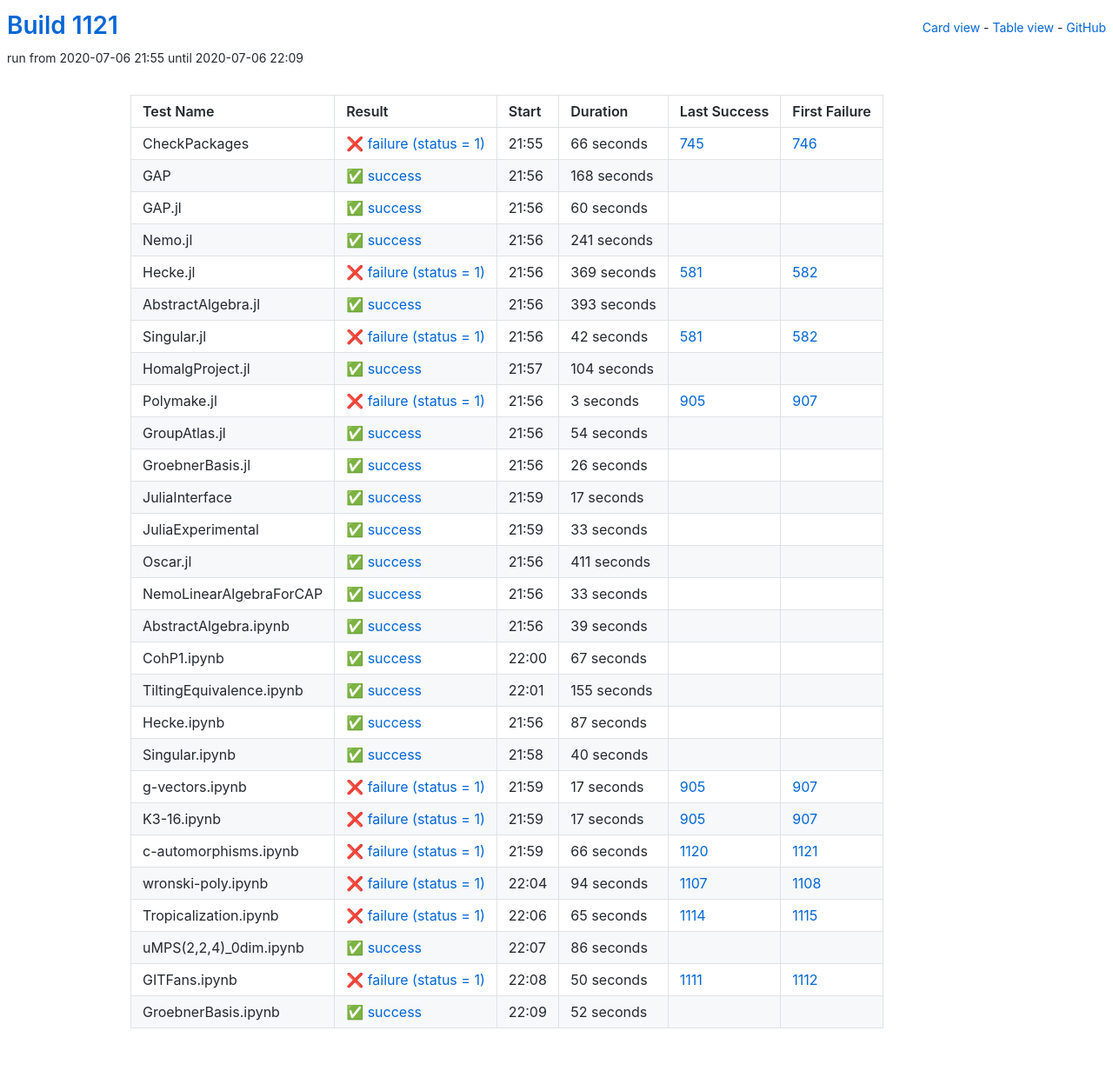
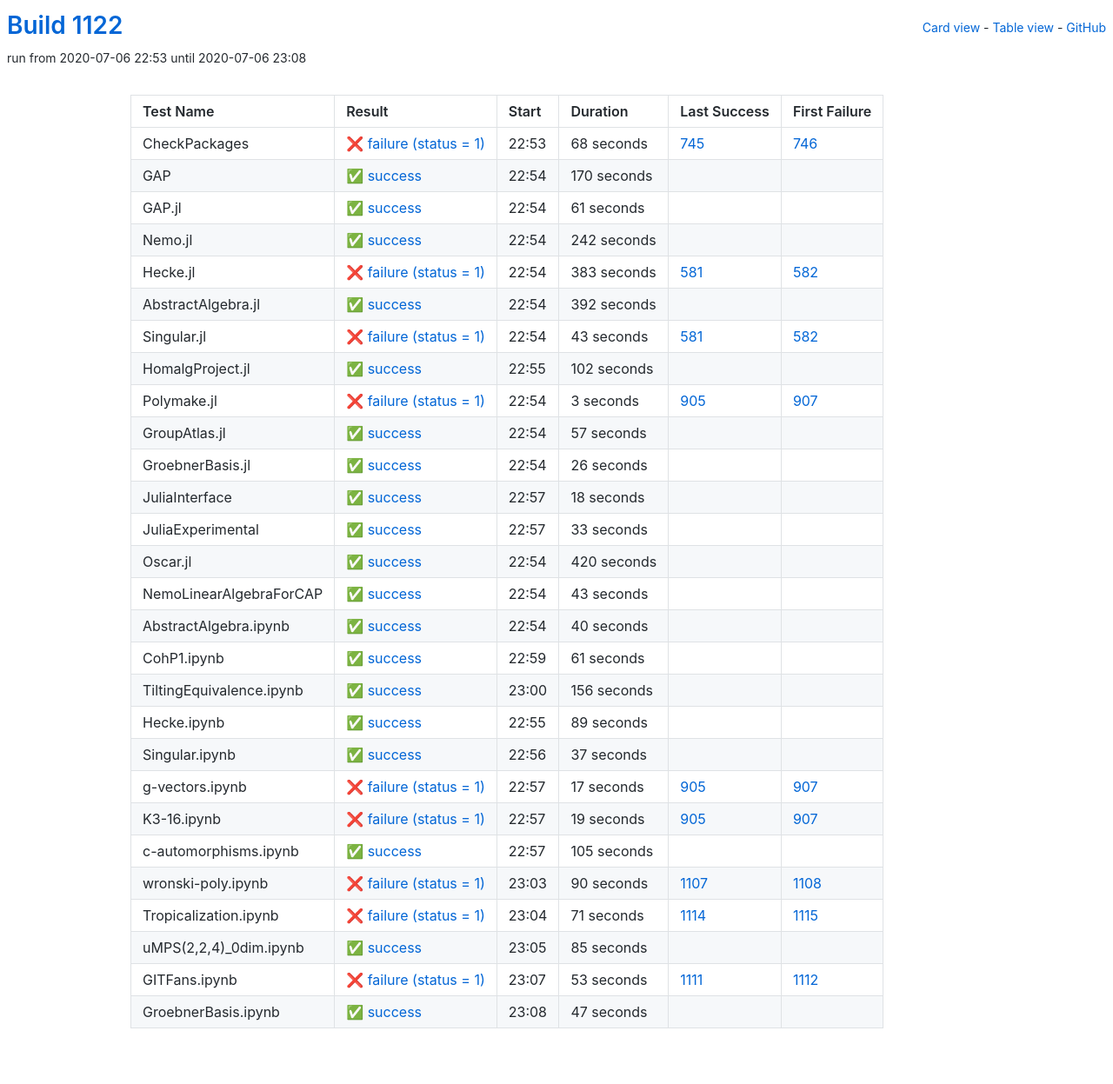
Before and after one commit to oscar-system/oscar-ci-status-1.4, a Jekyll site: the page built from table.html, in a window 1280 px wide. Shown: the whole page at 87% size. Built offline with Jekyll 4.4.1, drawn with Linux system fonts in a browser that asks for light colours.

Commit message:
Build #1122

```diff
--- a/_data/ci.yml
+++ b/_data/ci.yml
@@ -1,6 +1,6 @@
 ---
-build: 1121
-build_url: https://oscarci.mathematik.uni-kl.de/job/oscar-julia-1.4/1121/
+build: 1122
+build_url: https://oscarci.mathematik.uni-kl.de/job/oscar-julia-1.4/1122/
 job: oscar-julia-1.4
 organization: oscar-system
 repo: oscar-ci-status-1.4
@@ -8,104 +8,104 @@ repourl: https://github.com/oscar-system/oscar-ci-status-1.4
 tests:
 - name: CheckPackages
   id: checkpackages
-  log: https://oscarci.mathematik.uni-kl.de/job/oscar-julia-1.4/1121/artifact/logs/build-1121/CheckPackages.log
-  start: 2020-07-06 21:55
+  log: https://oscarci.mathematik.uni-kl.de/job/oscar-julia-1.4/1122/artifact/logs/build-1122/CheckPackages.log
+  start: 2020-07-06 22:53
   success: false
   exitcode: 1
   status: failure
-  duration: 66
+  duration: 68
   last_success: 745
   last_success_url: https://oscarci.mathematik.uni-kl.de/job/oscar-julia-1.4/745/
   first_failure: 746
   first_failure_url: https://oscarci.mathematik.uni-kl.de/job/oscar-julia-1.4/746/
 - name: GAP
   id: gap
-  log: https://oscarci.mathematik.uni-kl.de/job/oscar-julia-1.4/1121/artifact/logs/build-1121/GAP.log
-  start: 2020-07-06 21:56
+  log: https://oscarci.mathematik.uni-kl.de/job/oscar-julia-1.4/1122/artifact/logs/build-1122/GAP.log
+  start: 2020-07-06 22:54
   success: true
   exitcode: 0
   status: success
-  duration: 168
+  duration: 170
   last_success: false
   last_success_url:
   first_failure: false
   first_failure_url:
 - name: GAP.jl
   id: gap-jl
-  log: https://oscarci.mathematik.uni-kl.de/job/oscar-julia-1.4/1121/artifact/logs/build-1121/GAP.jl.log
-  start: 2020-07-06 21:56
+  log: https://oscarci.mathematik.uni-kl.de/job/oscar-julia-1.4/1122/artifact/logs/build-1122/GAP.jl.log
+  start: 2020-07-06 22:54
   success: true
   exitcode: 0
   status: success
-  duration: 60
+  duration: 61
   last_success: false
   last_success_url:
   first_failure: false
   first_failure_url:
 - name: Nemo.jl
   id: nemo-jl
-  log: https://oscarci.mathematik.uni-kl.de/job/oscar-julia-1.4/1121/artifact/logs/build-1121/Nemo.jl.log
-  start: 2020-07-06 21:56
+  log: https://oscarci.mathematik.uni-kl.de/job/oscar-julia-1.4/1122/artifact/logs/build-1122/Nemo.jl.log
+  start: 2020-07-06 22:54
   success: true
   exitcode: 0
   status: success
-  duration: 241
+  duration: 242
   last_success: false
   last_success_url:
   first_failure: false
   first_failure_url:
 - name: Hecke.jl
   id: hecke-jl
-  log: https://oscarci.mathematik.uni-kl.de/job/oscar-julia-1.4/1121/artifact/logs/build-1121/Hecke.jl.log
-  start: 2020-07-06 21:56
+  log: https://oscarci.mathematik.uni-kl.de/job/oscar-julia-1.4/1122/artifact/logs/build-1122/Hecke.jl.log
+  start: 2020-07-06 22:54
   success: false
   exitcode: 1
   status: failure
-  duration: 369
+  duration: 383
   last_success: 581
   last_success_url: https://oscarci.mathematik.uni-kl.de/job/oscar-julia-1.4/581/
   first_failure: 582
   first_failure_url: https://oscarci.mathematik.uni-kl.de/job/oscar-julia-1.4/582/
 - name: AbstractAlgebra.jl
   id: abstractalgebra-jl
-  log: https://oscarci.mathematik.uni-kl.de/job/oscar-julia-1.4/1121/artifact/logs/build-1121/AbstractAlgebra.jl.log
-  start: 2020-07-06 21:56
+  log: https://oscarci.mathematik.uni-kl.de/job/oscar-julia-1.4/1122/artifact/logs/build-1122/AbstractAlgebra.jl.log
+  start: 2020-07-06 22:54
   success: true
   exitcode: 0
   status: success
-  duration: 393
+  duration: 392
   last_success: false
   last_success_url:
   first_failure: false
   first_failure_url:
 - name: Singular.jl
   id: singular-jl
-  log: https://oscarci.mathematik.uni-kl.de/job/oscar-julia-1.4/1121/artifact/logs/build-1121/Singular.jl.log
-  start: 2020-07-06 21:56
+  log: https://oscarci.mathematik.uni-kl.de/job/oscar-julia-1.4/1122/artifact/logs/build-1122/Singular.jl.log
+  start: 2020-07-06 22:54
   success: false
   exitcode: 1
   status: failure
-  duration: 42
+  duration: 43
   last_success: 581
   last_success_url: https://oscarci.mathematik.uni-kl.de/job/oscar-julia-1.4/581/
   first_failure: 582
   first_failure_url: https://oscarci.mathematik.uni-kl.de/job/oscar-julia-1.4/582/
 - name: HomalgProject.jl
   id: homalgproject-jl
-  log: https://oscarci.mathematik.uni-kl.de/job/oscar-julia-1.4/1121/artifact/logs/build-1121/HomalgProject.jl.log
-  start: 2020-07-06 21:57
+  log: https://oscarci.mathematik.uni-kl.de/job/oscar-julia-1.4/1122/artifact/logs/build-1122/HomalgProject.jl.log
+  start: 2020-07-06 22:55
   success: true
   exitcode: 0
   status: success
-  duration: 104
+  duration: 102
   last_success: false
   last_success_url:
   first_failure: false
   first_failure_url:
 - name: Polymake.jl
   id: polymake-jl
-  log: https://oscarci.mathematik.uni-kl.de/job/oscar-julia-1.4/1121/artifact/logs/build-1121/Polymake.jl.log
-  start: 2020-07-06 21:56
+  log: https://oscarci.mathematik.uni-kl.de/job/oscar-julia-1.4/1122/artifact/logs/build-1122/Polymake.jl.log
+  start: 2020-07-06 22:54
   success: false
   exitcode: 1
   status: failure
@@ -116,20 +116,20 @@ tests:
   first_failure_url: https://oscarci.mathematik.uni-kl.de/job/oscar-julia-1.4/907/
 - name: GroupAtlas.jl
   id: groupatlas-jl
-  log: https://oscarci.mathematik.uni-kl.de/job/oscar-julia-1.4/1121/artifact/logs/build-1121/GroupAtlas.jl.log
-  start: 2020-07-06 21:56
+  log: https://oscarci.mathematik.uni-kl.de/job/oscar-julia-1.4/1122/artifact/logs/build-1122/GroupAtlas.jl.log
+  start: 2020-07-06 22:54
   success: true
   exitcode: 0
   status: success
-  duration: 54
+  duration: 57
   last_success: false
   last_success_url:
   first_failure: false
   first_failure_url:
 - name: GroebnerBasis.jl
   id: groebnerbasis-jl
-  log: https://oscarci.mathematik.uni-kl.de/job/oscar-julia-1.4/1121/artifact/logs/build-1121/GroebnerBasis.jl.log
-  start: 2020-07-06 21:56
+  log: https://oscarci.mathematik.uni-kl.de/job/oscar-julia-1.4/1122/artifact/logs/build-1122/GroebnerBasis.jl.log
+  start: 2020-07-06 22:54
   success: true
   exitcode: 0
   status: success
@@ -140,20 +140,20 @@ tests:
   first_failure_url:
 - name: JuliaInterface
   id: juliainterface
-  log: https://oscarci.mathematik.uni-kl.de/job/oscar-julia-1.4/1121/artifact/logs/build-1121/JuliaInterface.log
-  start: 2020-07-06 21:59
+  log: https://oscarci.mathematik.uni-kl.de/job/oscar-julia-1.4/1122/artifact/logs/build-1122/JuliaInterface.log
+  start: 2020-07-06 22:57
   success: true
   exitcode: 0
   status: success
-  duration: 17
+  duration: 18
   last_success: false
   last_success_url:
   first_failure: false
   first_failure_url:
 - name: JuliaExperimental
   id: juliaexperimental
-  log: https://oscarci.mathematik.uni-kl.de/job/oscar-julia-1.4/1121/artifact/logs/build-1121/JuliaExperimental.log
-  start: 2020-07-06 21:59
+  log: https://oscarci.mathematik.uni-kl.de/job/oscar-julia-1.4/1122/artifact/logs/build-1122/JuliaExperimental.log
+  start: 2020-07-06 22:57
   success: true
   exitcode: 0
   status: success
@@ -164,80 +164,32 @@ tests:
   first_failure_url:
 - name: Oscar.jl
   id: oscar-jl
-  log: https://oscarci.mathematik.uni-kl.de/job/oscar-julia-1.4/1121/artifact/logs/build-1121/Oscar.jl.log
-  start: 2020-07-06 21:56
+  log: https://oscarci.mathematik.uni-kl.de/job/oscar-julia-1.4/1122/artifact/logs/build-1122/Oscar.jl.log
+  start: 2020-07-06 22:54
   success: true
   exitcode: 0
   status: success
-  duration: 411
+  duration: 420
   last_success: false
   last_success_url:
   first_failure: false
   first_failure_url:
 - name: NemoLinearAlgebraForCAP
   id: nemolinearalgebraforcap
-  log: https://oscarci.mathematik.uni-kl.de/job/oscar-julia-1.4/1121/artifact/logs/build-1121/NemoLinearAlgebraForCAP.log
-  start: 2020-07-06 21:56
+  log: https://oscarci.mathematik.uni-kl.de/job/oscar-julia-1.4/1122/artifact/logs/build-1122/NemoLinearAlgebraForCAP.log
+  start: 2020-07-06 22:54
   success: true
   exitcode: 0
   status: success
-  duration: 33
+  duration: 43
   last_success: false
   last_success_url:
   first_failure: false
   first_failure_url:
 - name: AbstractAlgebra.ipynb
   id: abstractalgebra-ipynb
-  log: https://oscarci.mathematik.uni-kl.de/job/oscar-julia-1.4/1121/artifact/logs/build-1121/AbstractAlgebra.ipynb.log
-  start: 2020-07-06 21:56
-  success: true
-  exitcode: 0
-  status: success
-  duration: 39
-  last_success: false
-  last_success_url:
-  first_failure: false
-  first_failure_url:
-- name: CohP1.ipynb
-  id: cohp1-ipynb
-  log: https://oscarci.mathematik.uni-kl.de/job/oscar-julia-1.4/1121/artifact/logs/build-1121/CohP1.ipynb.log
-  start: 2020-07-06 22:00
-  success: true
-  exitcode: 0
-  status: success
-  duration: 67
-  last_success: false
-  last_success_url:
-  first_failure: false
-  first_failure_url:
-- name: TiltingEquivalence.ipynb
-  id: tiltingequivalence-ipynb
-  log: https://oscarci.mathematik.uni-kl.de/job/oscar-julia-1.4/1121/artifact/logs/build-1121/TiltingEquivalence.ipynb.log
-  start: 2020-07-06 22:01
-  success: true
-  exitcode: 0
-  status: success
-  duration: 155
-  last_success: false
-  last_success_url:
-  first_failure: false
-  first_failure_url:
-- name: Hecke.ipynb
-  id: hecke-ipynb
-  log: https://oscarci.mathematik.uni-kl.de/job/oscar-julia-1.4/1121/artifact/logs/build-1121/Hecke.ipynb.log
-  start: 2020-07-06 21:56
-  success: true
-  exitcode: 0
-  status: success
-  duration: 87
-  last_success: false
-  last_success_url:
-  first_failure: false
-  first_failure_url:
-- name: Singular.ipynb
-  id: singular-ipynb
-  log: https://oscarci.mathematik.uni-kl.de/job/oscar-julia-1.4/1121/artifact/logs/build-1121/Singular.ipynb.log
-  start: 2020-07-06 21:58
+  log: https://oscarci.mathematik.uni-kl.de/job/oscar-julia-1.4/1122/artifact/logs/build-1122/AbstractAlgebra.ipynb.log
+  start: 2020-07-06 22:54
   success: true
   exitcode: 0
   status: success
@@ -246,10 +198,58 @@ tests:
   last_success_url:
   first_failure: false
   first_failure_url:
+- name: CohP1.ipynb
+  id: cohp1-ipynb
+  log: https://oscarci.mathematik.uni-kl.de/job/oscar-julia-1.4/1122/artifact/logs/build-1122/CohP1.ipynb.log
+  start: 2020-07-06 22:59
+  success: true
+  exitcode: 0
+  status: success
+  duration: 61
+  last_success: false
+  last_success_url:
+  first_failure: false
+  first_failure_url:
+- name: TiltingEquivalence.ipynb
+  id: tiltingequivalence-ipynb
+  log: https://oscarci.mathematik.uni-kl.de/job/oscar-julia-1.4/1122/artifact/logs/build-1122/TiltingEquivalence.ipynb.log
+  start: 2020-07-06 23:00
+  success: true
+  exitcode: 0
+  status: success
+  duration: 156
+  last_success: false
+  last_success_url:
+  first_failure: false
+  first_failure_url:
+- name: Hecke.ipynb
+  id: hecke-ipynb
+  log: https://oscarci.mathematik.uni-kl.de/job/oscar-julia-1.4/1122/artifact/logs/build-1122/Hecke.ipynb.log
+  start: 2020-07-06 22:55
+  success: true
+  exitcode: 0
+  status: success
+  duration: 89
+  last_success: false
+  last_success_url:
+  first_failure: false
+  first_failure_url:
+- name: Singular.ipynb
+  id: singular-ipynb
+  log: https://oscarci.mathematik.uni-kl.de/job/oscar-julia-1.4/1122/artifact/logs/build-1122/Singular.ipynb.log
+  start: 2020-07-06 22:56
+  success: true
+  exitcode: 0
+  status: success
+  duration: 37
+  last_success: false
+  last_success_url:
+  first_failure: false
+  first_failure_url:
 - name: g-vectors.ipynb
   id: g-vectors-ipynb
-  log: https://oscarci.mathematik.uni-kl.de/job/oscar-julia-1.4/1121/artifact/logs/build-1121/g-vectors.ipynb.log
-  start: 2020-07-06 21:59
+  log: https://oscarci.mathematik.uni-kl.de/job/oscar-julia-1.4/1122/artifact/logs/build-1122/g-vectors.ipynb.log
+  start: 2020-07-06 22:57
   success: false
   exitcode: 1
   status: failure
@@ -260,84 +260,84 @@ tests:
   first_failure_url: https://oscarci.mathematik.uni-kl.de/job/oscar-julia-1.4/907/
 - name: K3-16.ipynb
   id: k3-16-ipynb
-  log: https://oscarci.mathematik.uni-kl.de/job/oscar-julia-1.4/1121/artifact/logs/build-1121/K3-16.ipynb.log
-  start: 2020-07-06 21:59
+  log: https://oscarci.mathematik.uni-kl.de/job/oscar-julia-1.4/1122/artifact/logs/build-1122/K3-16.ipynb.log
+  start: 2020-07-06 22:57
   success: false
   exitcode: 1
   status: failure
-  duration: 17
+  duration: 19
   last_success: 905
   last_success_url: https://oscarci.mathematik.uni-kl.de/job/oscar-julia-1.4/905/
   first_failure: 907
   first_failure_url: https://oscarci.mathematik.uni-kl.de/job/oscar-julia-1.4/907/
 - name: c-automorphisms.ipynb
   id: c-automorphisms-ipynb
-  log: https://oscarci.mathematik.uni-kl.de/job/oscar-julia-1.4/1121/artifact/logs/build-1121/c-automorphisms.ipynb.log
-  start: 2020-07-06 21:59
+  log: https://oscarci.mathematik.uni-kl.de/job/oscar-julia-1.4/1122/artifact/logs/build-1122/c-automorphisms.ipynb.log
+  start: 2020-07-06 22:57
+  success: true
+  exitcode: 0
+  status: success
+  duration: 105
+  last_success: false
+  last_success_url:
+  first_failure: false
+  first_failure_url:
+- name: wronski-poly.ipynb
+  id: wronski-poly-ipynb
+  log: https://oscarci.mathematik.uni-kl.de/job/oscar-julia-1.4/1122/artifact/logs/build-1122/wronski-poly.ipynb.log
+  start: 2020-07-06 23:03
   success: false
   exitcode: 1
   status: failure
-  duration: 66
-  last_success: 1120
-  last_success_url: https://oscarci.mathematik.uni-kl.de/job/oscar-julia-1.4/1120/
-  first_failure: 1121
-  first_failure_url: https://oscarci.mathematik.uni-kl.de/job/oscar-julia-1.4/1121/
-- name: wronski-poly.ipynb
-  id: wronski-poly-ipynb
-  log: https://oscarci.mathematik.uni-kl.de/job/oscar-julia-1.4/1121/artifact/logs/build-1121/wronski-poly.ipynb.log
-  start: 2020-07-06 22:04
-  success: false
-  exitcode: 1
-  status: failure
-  duration: 94
+  duration: 90
   last_success: 1107
   last_success_url: https://oscarci.mathematik.uni-kl.de/job/oscar-julia-1.4/1107/
   first_failure: 1108
   first_failure_url: https://oscarci.mathematik.uni-kl.de/job/oscar-julia-1.4/1108/
 - name: Tropicalization.ipynb
   id: tropicalization-ipynb
-  log: https://oscarci.mathematik.uni-kl.de/job/oscar-julia-1.4/1121/artifact/logs/build-1121/Tropicalization.ipynb.log
-  start: 2020-07-06 22:06
+  log: https://oscarci.mathematik.uni-kl.de/job/oscar-julia-1.4/1122/artifact/logs/build-1122/Tropicalization.ipynb.log
+  start: 2020-07-06 23:04
   success: false
   exitcode: 1
   status: failure
-  duration: 65
+  duration: 71
   last_success: 1114
   last_success_url: https://oscarci.mathematik.uni-kl.de/job/oscar-julia-1.4/1114/
   first_failure: 1115
   first_failure_url: https://oscarci.mathematik.uni-kl.de/job/oscar-julia-1.4/1115/
 - name: uMPS(2,2,4)_0dim.ipynb
   id: umps-2-2-4-0dim-ipynb
-  log: https://oscarci.mathematik.uni-kl.de/job/oscar-julia-1.4/1121/artifact/logs/build-1121/uMPS-2-2-4-_0dim.ipynb.log
-  start: 2020-07-06 22:07
+  log: https://oscarci.mathematik.uni-kl.de/job/oscar-julia-1.4/1122/artifact/logs/build-1122/uMPS-2-2-4-_0dim.ipynb.log
+  start: 2020-07-06 23:05
   success: true
   exitcode: 0
   status: success
-  duration: 86
+  duration: 85
   last_success: false
   last_success_url:
   first_failure: false
   first_failure_url:
 - name: GITFans.ipynb
   id: gitfans-ipynb
-  log: https://oscarci.mathematik.uni-kl.de/job/oscar-julia-1.4/1121/artifact/logs/build-1121/GITFans.ipynb.log
-  start: 2020-07-06 22:08
+  log: https://oscarci.mathematik.uni-kl.de/job/oscar-julia-1.4/1122/artifact/logs/build-1122/GITFans.ipynb.log
+  start: 2020-07-06 23:07
   success: false
   exitcode: 1
   status: failure
-  duration: 50
+  duration: 53
   last_success: 1111
   last_success_url: https://oscarci.mathematik.uni-kl.de/job/oscar-julia-1.4/1111/
   first_failure: 1112
   first_failure_url: https://oscarci.mathematik.uni-kl.de/job/oscar-julia-1.4/1112/
 - name: GroebnerBasis.ipynb
   id: groebnerbasis-ipynb
-  log: https://oscarci.mathematik.uni-kl.de/job/oscar-julia-1.4/1121/artifact/logs/build-1121/GroebnerBasis.ipynb.log
-  start: 2020-07-06 22:09
+  log: https://oscarci.mathematik.uni-kl.de/job/oscar-julia-1.4/1122/artifact/logs/build-1122/GroebnerBasis.ipynb.log
+  start: 2020-07-06 23:08
   success: true
   exitcode: 0
   status: success
-  duration: 52
+  duration: 47
   last_success: false
   last_success_url:
   first_failure: false
```
Also changed, not shown: README.md.
